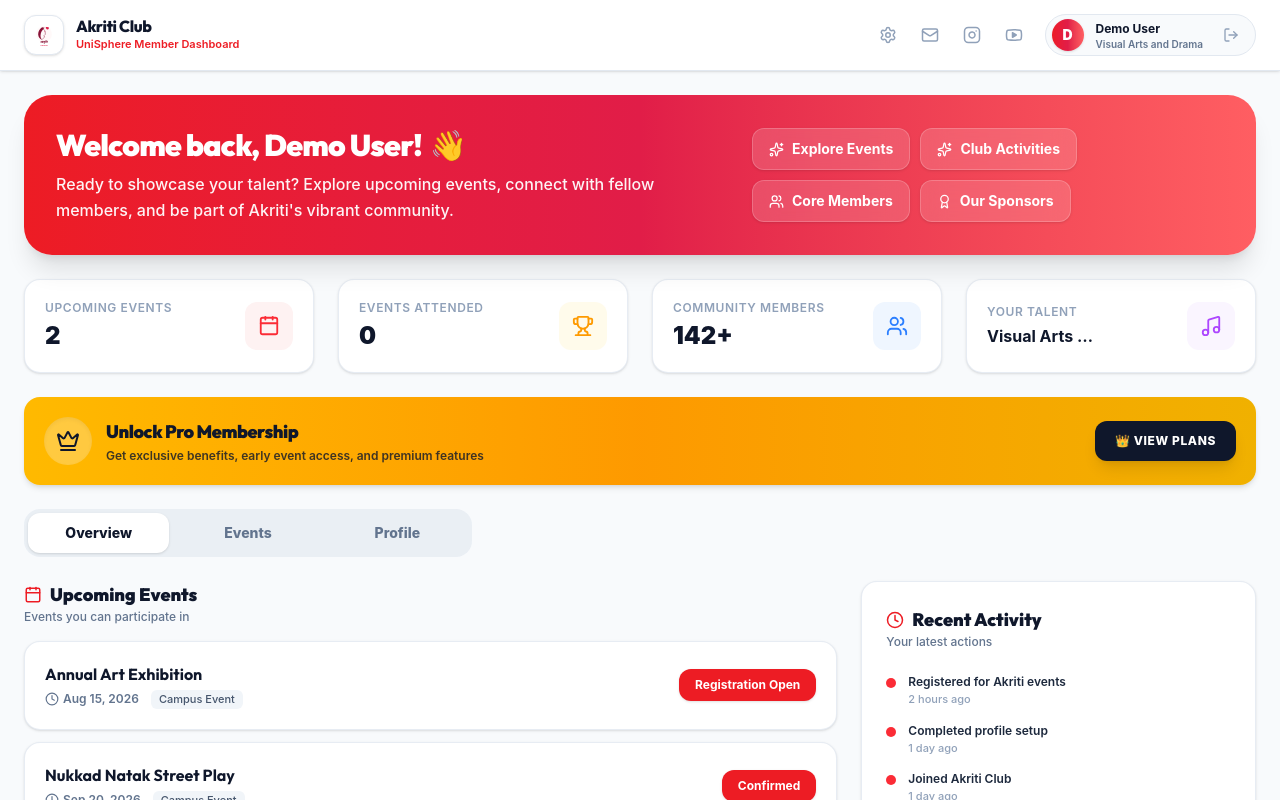
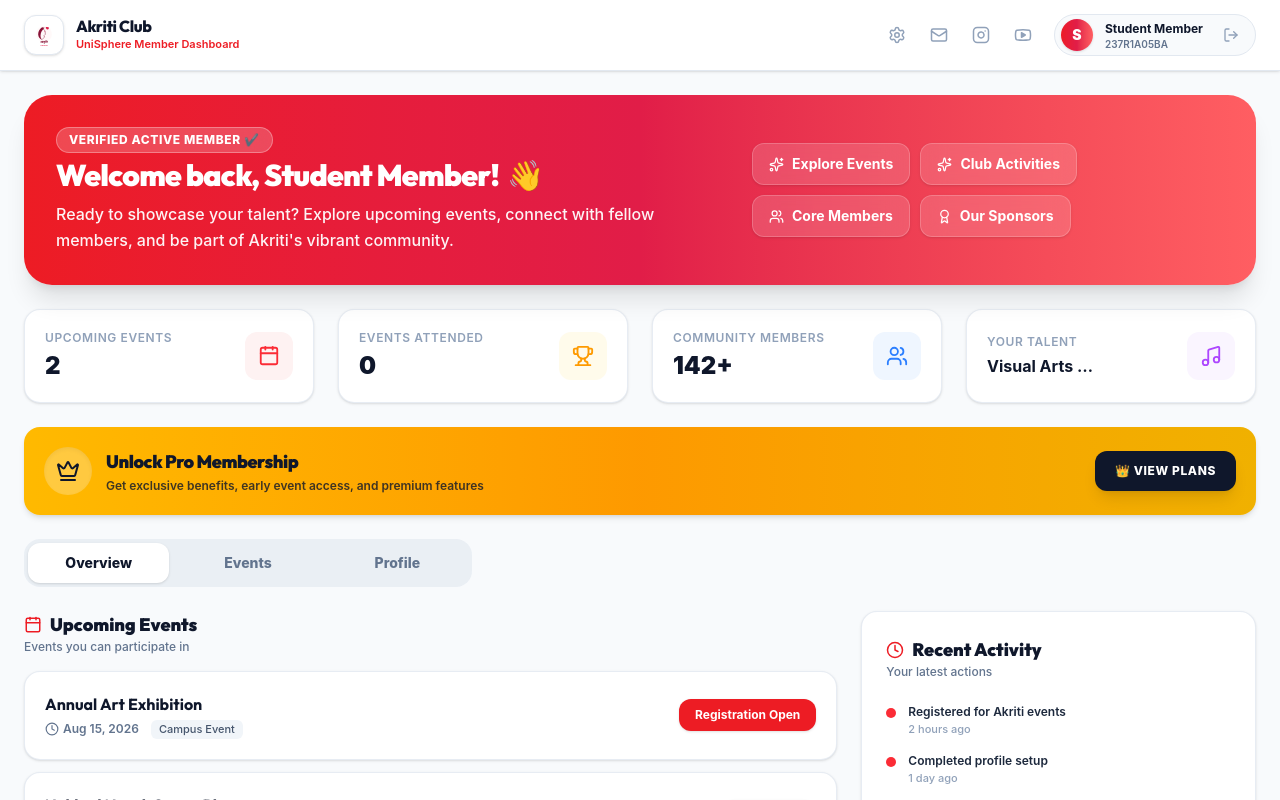
Before and after one commit to srujjulu/UniSphere, a React (Vite) app: page /club/1/member-dashboard in a window 1280 px wide. Shown: the top 800 px of the page. Built offline with nearby package versions, Linux system fonts and the light colour scheme.

Commit message:
fix: dynamically sync approved club memberships to student accounts and member dashboards

```diff
--- a/src/components/dashboard/StudentDashboard.jsx
+++ b/src/components/dashboard/StudentDashboard.jsx
@@ -22,7 +22,7 @@ import RoleSidebar from '../layout/RoleSidebar';
 import ClubPhotoGalleryModal from './ClubPhotoGalleryModal';
 import { mockClubs } from '../../utils/mockClubs';
 import { useAuth } from '../../context/AuthContext';
-import { getStoredRequests, saveRequest } from '../../utils/mockRequests';
+import { getStoredRequests, saveRequest, getApprovedClubsForStudent } from '../../utils/mockRequests';
 
 const mockAnnouncements = [
   { id: '1', title: 'Pegasus 2026 Annual Cultural Fest Registrations Open!', date: 'August 03, 2026', club: 'AKRITI Club', urgency: 'High' },
@@ -40,7 +40,6 @@ const mockGalleryPhotos = [
 const StudentDashboard = () => {
   const { user } = useAuth();
   const [activeSection, setActiveSection] = useState('home');
-  const [enrolledClubs, setEnrolledClubs] = useState(['akriti']);
   const [requests, setRequests] = useState(getStoredRequests);
   const [registeredEvents, setRegisteredEvents] = useState(['e1', 'e2']);
   const [isGalleryModalOpen, setIsGalleryModalOpen] = useState(false);
@@ -48,6 +47,20 @@ const StudentDashboard = () => {
 
   const studentRoll = user?.email ? user.email.split('@')[0].toUpperCase() : '237R1A05BA';
   const studentName = user?.name || 'Student Member';
+
+  const [enrolledClubs, setEnrolledClubs] = useState(() => getApprovedClubsForStudent(studentRoll));
+
+  // Sync approved clubs whenever local storage or requests state updates
+  React.useEffect(() => {
+    const syncApproved = () => {
+      const current = getStoredRequests();
+      setRequests(current);
+      setEnrolledClubs(getApprovedClubsForStudent(studentRoll));
+    };
+    syncApproved();
+    window.addEventListener('storage', syncApproved);
+    return () => window.removeEventListener('storage', syncApproved);
+  }, [studentRoll]);
 
   const triggerToast = (msg) => {
     setToast(msg);
--- a/src/pages/ClubMemberDashboardPage.jsx
+++ b/src/pages/ClubMemberDashboardPage.jsx
@@ -87,6 +87,7 @@ import ParadeDrillsModal from '../components/dashboard/ParadeDrillsModal';
 import ExploreEventsModal from '../components/dashboard/ExploreEventsModal';
 
 import { useAuth } from '../context/AuthContext';
+import { getStudentClubStatus, getApprovedClubsForStudent } from '../utils/mockRequests';
 
 // Club Member Dashboard Themes & Data Config
 const dashboardClubConfigs = {
@@ -337,7 +338,12 @@ const ClubMemberDashboardPage = () => {
     youtube: `https://youtube.com/@${clubData.name.replace(/\s+/g, '')}CMRTC`
   };
 
-  const { isCoordinator } = useAuth();
+  const { user, isCoordinator } = useAuth();
+  const studentRoll = user?.email ? user.email.split('@')[0].toUpperCase() : '237R1A05BA';
+  const studentName = user?.name || 'Student Member';
+
+  const memberStatus = getStudentClubStatus(studentRoll, clubData.id);
+  const isApprovedMember = memberStatus === 'approved' || clubData.id === 'akriti';
 
   const [activeTab, setActiveTab] = useState('Overview');
   const [isExploreEventsOpen, setIsExploreEventsOpen] = useState(false);
@@ -441,11 +447,11 @@ const ClubMemberDashboardPage = () => {
           {/* User Profile Pill */}
           <div className="flex items-center gap-3 bg-slate-50 border border-slate-200 rounded-full pl-1.5 pr-3 py-1">
             <div className={`w-8 h-8 rounded-full ${config.bannerGradient} text-white font-black text-sm flex items-center justify-center shadow-sm`}>
-              D
+              {studentName.charAt(0).toUpperCase()}
             </div>
             <div className="text-left leading-none">
-              <p className="text-xs font-bold text-slate-900">Demo User</p>
-              <p className="text-[10px] font-semibold text-slate-500 mt-0.5">{config.talentLabel.split('&')[0].trim()}</p>
+              <p className="text-xs font-bold text-slate-900">{studentName}</p>
+              <p className="text-[10px] font-semibold text-slate-500 mt-0.5">{studentRoll}</p>
             </div>
             <button
               onClick={() => {
@@ -471,8 +477,13 @@ const ClubMemberDashboardPage = () => {
           className={`${config.bannerGradient} rounded-[28px] p-6 sm:p-8 text-white shadow-xl flex flex-col md:flex-row items-start md:items-center justify-between gap-6 relative overflow-hidden`}
         >
           <div className="max-w-2xl space-y-2 relative z-10">
+            <div className="flex items-center gap-2 mb-1">
+              <span className="px-3 py-1 rounded-full bg-white/20 text-white font-extrabold text-xs tracking-wider uppercase backdrop-blur-md border border-white/30 flex items-center gap-1.5">
+                {isApprovedMember ? 'Verified Active Member ✔' : memberStatus === 'pending' ? 'Application Pending Approval ⏳' : 'Student Member'}
+              </span>
+            </div>
             <h2 className="text-2xl sm:text-3xl font-black tracking-tight flex items-center gap-2">
-              <span>Welcome back, Demo User!</span> 👋
+              <span>Welcome back, {studentName}!</span> 👋
             </h2>
             <p className="text-sm sm:text-base font-medium opacity-95 leading-relaxed">
               {config.subtitle}
--- a/src/utils/mockRequests.js
+++ b/src/utils/mockRequests.js
@@ -123,3 +123,20 @@ export const getStudentClubStatus = (rollNoOrEmail, clubId) => {
   );
   return match ? match.status : 'none';
 };
+
+export const getApprovedClubsForStudent = (rollNoOrEmail) => {
+  if (typeof window === 'undefined') return ['akriti'];
+  const all = getStoredRequests();
+  if (!rollNoOrEmail) return ['akriti'];
+  const searchStr = rollNoOrEmail.trim().toLowerCase();
+  const approvedFromRequests = all
+    .filter(r =>
+      r.status === 'approved' && (
+        r.rollNo.toLowerCase() === searchStr ||
+        (r.email && r.email.toLowerCase() === searchStr)
+      )
+    )
+    .map(r => r.clubId);
+
+  return Array.from(new Set(['akriti', ...approvedFromRequests]));
+};
```
